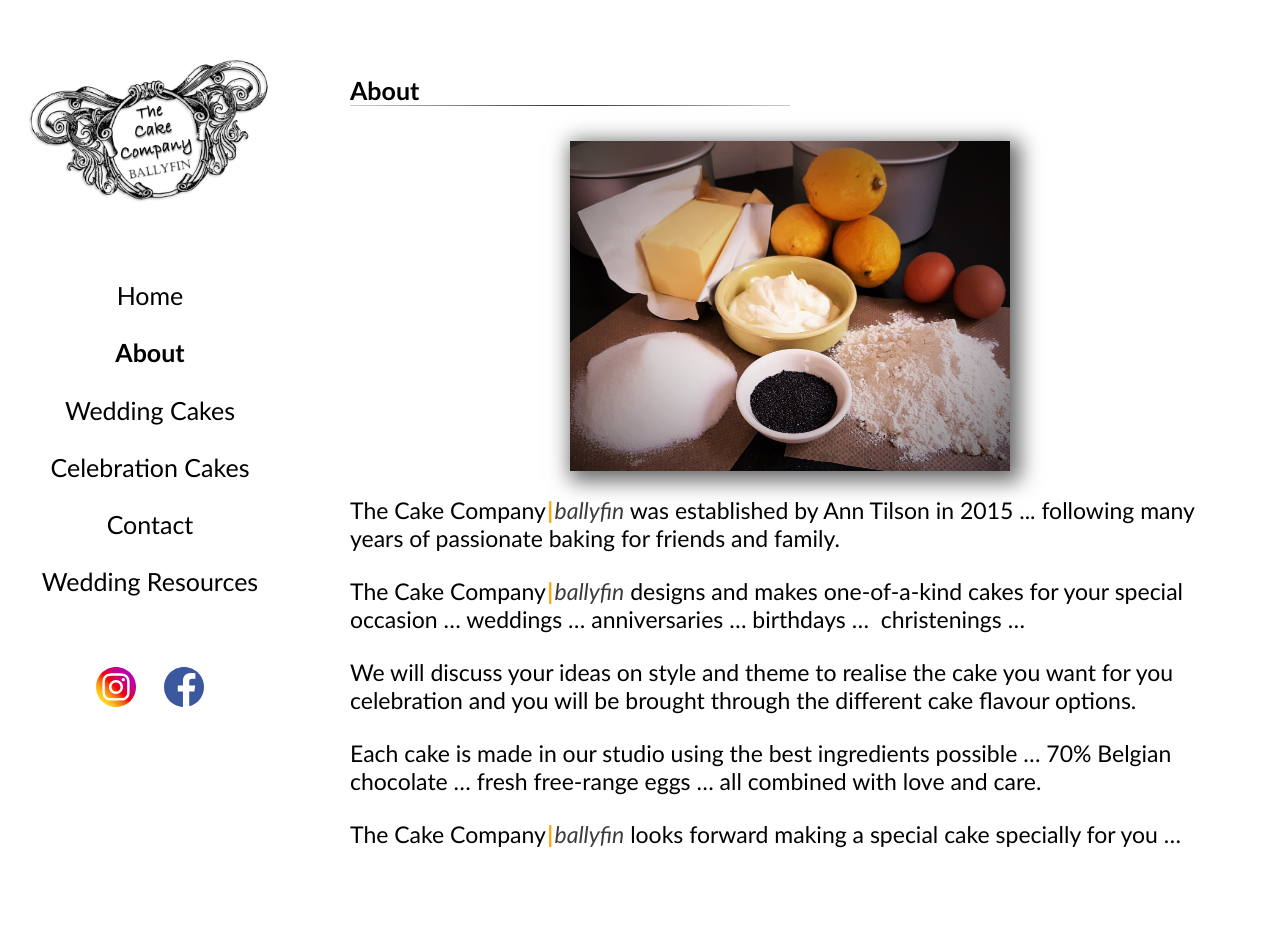
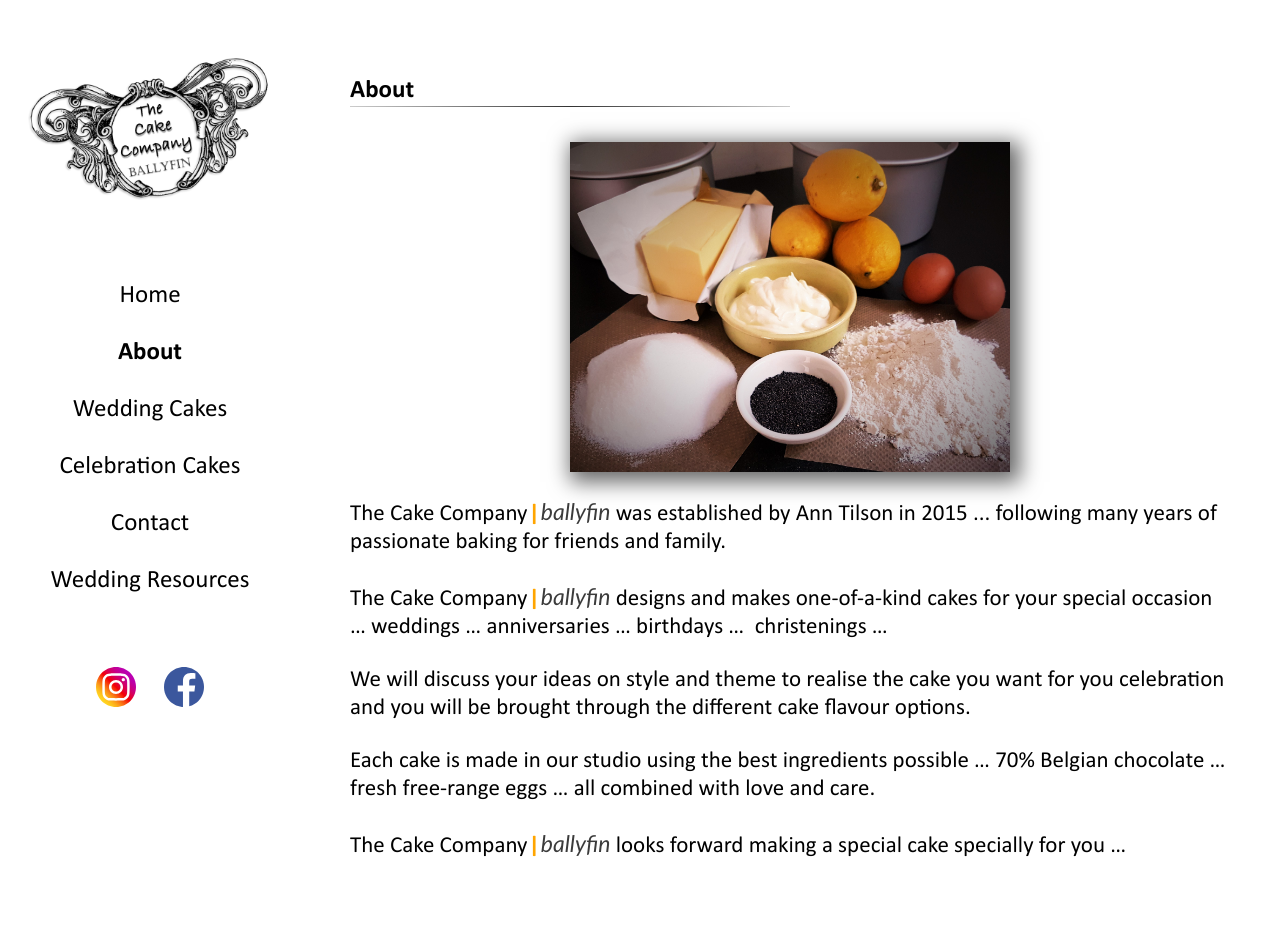
Before and after one commit to ctwebdesign2/cake-company, a plain HTML site: page about.html in a window 1280 px wide. Drawn offline with Linux system fonts and the light colour scheme.

Commit message:
Add files via upload

```diff
--- a/css/style.css
+++ b/css/style.css
@@ -87,6 +87,18 @@ meter {
 }
 
 /*CSS starts here*/
+@font-face {
+    font-family: 'Calibri';
+    src: url('../fonts/calibri.woff') format('woff'),
+        url('../fonts/calibri.ttf') format('truetype');
+}
+
+@font-face {
+    font-family: 'Calibri';
+    src: url('../fonts/calibrib.woff') format('woff'),
+        url('../fonts/calibrib.ttf') format('truetype');
+    font-weight: bold;
+}
 
 html {
     font-size: 1px;
@@ -102,11 +114,12 @@ body {
 
 .bottomSpace {
     height: 70px;
-    background-image: url('images\ffffff.png');
+    background-image: url('../images/ffffff.png');
 }
 
 /*Current link*/
 .current {
+    font-family: 'Calibri';
     font-weight: bold;
 }
 
@@ -194,7 +207,7 @@ body {
         padding: 20px 30px;
         font-size: 25rem;
         color: #000;
-        font-family: "Calibri";
+        font-family: 'Calibri';
         text-align: right;
     }
 
@@ -222,7 +235,7 @@ body {
     .contentContainer {
         font-size: 20rem;
         color: #000;
-        font-family: "Calibri";
+        font-family: 'Calibri';
         width: 90%;
         margin: 0 auto;
     }
@@ -255,6 +268,10 @@ body {
         box-shadow: 5px 5px 20px 5px rgba(0, 0, 0, 0.6);
         -webkit-box-shadow: 5px 5px 20px 5px rgba(0, 0, 0, 0.6);
         -moz-box-shadow: 5px 5px 20px 5px rgba(0, 0, 0, 0.6);
+    }
+
+    .hero img {
+        display: block;
     }
 
     /*About page*/
@@ -369,7 +386,7 @@ body {
         border: 1rem solid #D4D4D4;
         margin-top: 5rem;
         background-color: #ECECEC;
-        font-family: "Calibri";
+        font-family: 'Calibri';
     }
 
     .form-group>textarea {
@@ -661,7 +678,7 @@ body {
         box-sizing: border-box;
         height: 95%;
         width: 90%;
-        font-family: "Calibri";
+        font-family: 'Calibri';
         padding: 75rem 25rem 50rem 25rem;
         line-height: 1.3;
         overflow-y: scroll;
@@ -892,7 +909,7 @@ body {
         z-index: 1;
         overflow: hidden;
         font-size: 25rem;
-        font-family: "Calibri";
+        font-family: 'Calibri';
     }
 
     .topNav {
@@ -1026,7 +1043,7 @@ body {
     .contentContainer {
         font-size: 23rem;
         color: #000;
-        font-family: "Calibri";
+        font-family: 'Calibri';
         margin-left: 300px;
         padding: 50px 50px 0px 50px;
     }
@@ -1077,6 +1094,7 @@ body {
         box-shadow: 5px 5px 20px 5px rgba(0, 0, 0, 0.6);
         -webkit-box-shadow: 5px 5px 20px 5px rgba(0, 0, 0, 0.6);
         -moz-box-shadow: 5px 5px 20px 5px rgba(0, 0, 0, 0.6);
+        display: block;
     }
 
     /*About page*/
@@ -1206,7 +1224,7 @@ body {
         border: 1rem solid #D4D4D4;
         margin-top: 5rem;
         background-color: #ECECEC;
-        font-family: "Calibri";
+        font-family: 'Calibri';
     }
 
     .form-group textarea {
@@ -1497,7 +1515,7 @@ body {
         text-align: left;
         padding: 20px;
         box-sizing: border-box;
-        font-family: "Calibri";
+        font-family: 'Calibri';
         padding: 50rem 60rem;
         line-height: 1.3;
         height: 90%;
@@ -1767,7 +1785,7 @@ body {
         z-index: 1;
         overflow: hidden;
         font-size: 25rem;
-        font-family: "Calibri";
+        font-family: 'Calibri';
     }
 
     .topNav {
@@ -1901,7 +1919,7 @@ body {
     .contentContainer {
         font-size: 23rem;
         color: #000;
-        font-family: "Calibri";
+        font-family: 'Calibri';
         margin-left: 300px;
         padding: 50px 50px 0px 50px;
     }
@@ -1952,6 +1970,7 @@ body {
         box-shadow: 5px 5px 20px 5px rgba(0, 0, 0, 0.6);
         -webkit-box-shadow: 5px 5px 20px 5px rgba(0, 0, 0, 0.6);
         -moz-box-shadow: 5px 5px 20px 5px rgba(0, 0, 0, 0.6);
+        display: block;
     }
 
     /*About page*/
@@ -2080,7 +2099,7 @@ body {
         border: 1rem solid #D4D4D4;
         margin-top: 5rem;
         background-color: #ECECEC;
-        font-family: "Calibri";
+        font-family: 'Calibri';
     }
 
     .form-group textarea {
@@ -2371,7 +2390,7 @@ body {
         text-align: left;
         padding: 20px;
         box-sizing: border-box;
-        font-family: "Calibri";
+        font-family: 'Calibri';
         padding: 50rem 60rem;
         line-height: 1.3;
         height: 90%;
```
Also changed, not shown: fonts/calibri.woff (added), fonts/calibrib.woff (added), fonts/calibrii.woff (added), fonts/calibril.woff (added), fonts/calibrili.woff (added), fonts/calibriz.woff (added), 6 other files.
